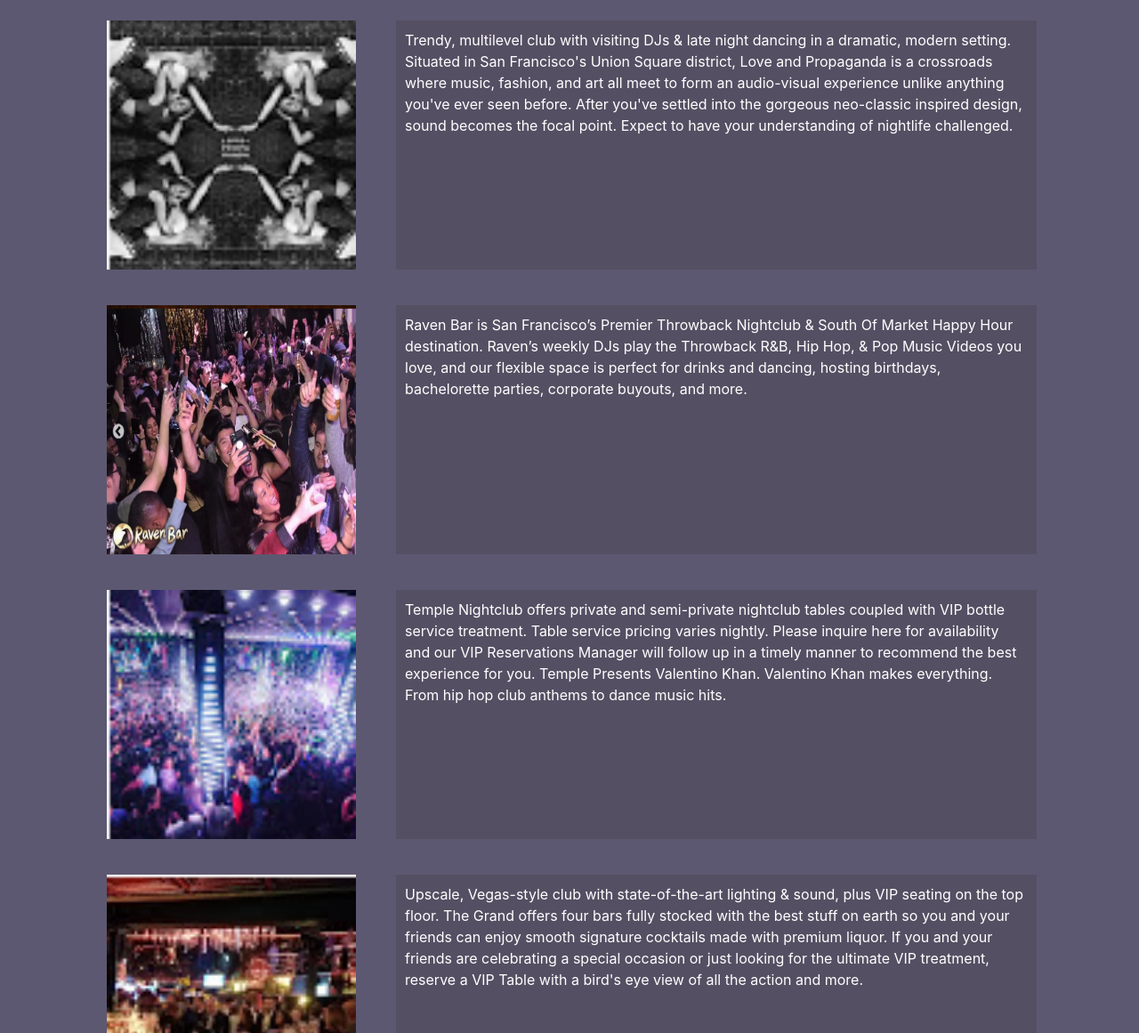
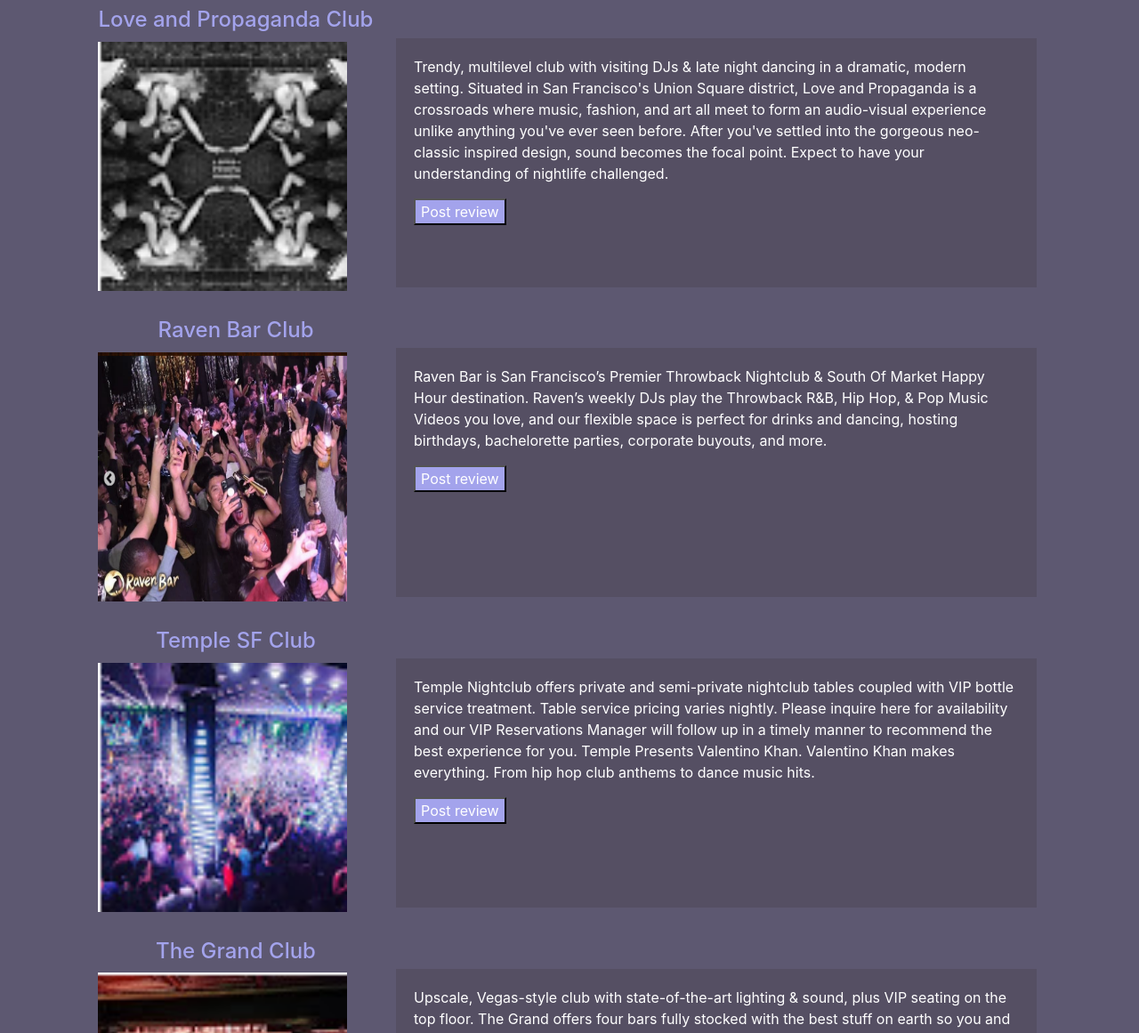
Before and after one commit to MyNameIsJohnson/Project-Club-Hoppin, a plain HTML site: page views/index.html in a window 1280 px wide. Shown: the part 1639-2800 px from the top of the page at 89% size. Drawn offline with nearby package versions, Linux system fonts and the light colour scheme.

Commit message:
added h4 for club names and post button

```diff
--- a/public/css/styles.css
+++ b/public/css/styles.css
@@ -18,7 +18,7 @@
 .clubimg img{
   width: 300px;
   height: 300px;
-  margin: 10px;
+  margin-bottom: 20px;
   padding: 10px;
 }
 .club{
@@ -26,10 +26,23 @@
 }
 .clubInfo{
   background-color: #554f63;
-  padding: 10px;
+  padding: 20px;
   color: white;
   height: 280px;
 }
 footer{
   background-color: darkgray;
 }
+a h4{
+  color: #a3a3ec;
+  margin-bottom: 0px;
+  text-align: center;
+}
+a h4:hover{
+  color: aliceblue;
+  text-decoration: none;
+}
+.postBtn{
+  background-color: #a3a3ec;
+  color: white;
+}
--- a/views/index.html
+++ b/views/index.html
@@ -26,93 +26,116 @@
     <section>
       <div class="club col-md-12 row">
         <div class="clubimg col-md-4">
+
+          <a target="_blank" href="https://blackcatsf.com/">
             <h4>
             Black Cat Jazz SF
             </h4>
-          <a target="_blank" href="https://blackcatsf.com/"><img src="/public/images/BlackCat-Jazz.png" alt="BlackCat-Jazz"/></a>
+            <img src="/public/images/BlackCat-Jazz.png" alt="BlackCat-Jazz"/></a>
         </div>
         <div class="clubInfo col-md-8">
           <p class="details">
             Swanky jazz lounge, cocktail bar & New American bistro with two levels of seating &live music. What a treasure to find this sleepy place in the heart of Tenderloin of SF. ... Black Cat was a shit-show - hip hop at a "Jazz Club"!
             <p>A RESTAURANT, BAR & LIVE JAZZ VENUE IN THE HEART OF SAN FRANCISCO’S HISTORIC ARTS & ENTERTAINMENT DISTRICT</p>
           </p>
+          <button type="submit" class="postBtn">Post review</button>
         </div>
       </div>
       <div class="club col-md-12 row">
         <div class="clubimg col-md-4">
+          <a target="_blank" href="http://www.feightsf.com/">
             <h4>
               F8 SF
             </h4>
-          <a target="_blank" href="http://www.feightsf.com/"><img src="/public/images/F8-HipHop.png" alt="F8-HipHop"/></a>
+            <img src="/public/images/F8-HipHop.png" alt="F8-HipHop"/></a>
         </div>
         <div class="clubInfo col-md-8">
           <p class="details">
             Sitting in the heart of SOMA, f8 provides a culture of eclectic music ranging from House to Hip hop, Techno to Dubstep, Electro House to Drum and Bass and much more. Our main goal is music and everything else is supplementary, although we are proud to boast our intimate atmosphere, some of the best drink specials in SF and overall quality vibes from the staff to the patrons. Come one, come all. F8 is one of the last authentic clubs that remains vibrant till this day. We hope too see you on your next adventure.
           </p>
+          <button type="submit" class="postBtn">Post review</button>
         </div>
       </div>
       <div class="club col-md-12 row">
         <div class="clubimg col-md-4">
+
+          <a target="_blank" href="http://www.harlotsf.com/">
             <h4>
             Harlot
             </h4>
-          <a target="_blank" href="http://www.harlotsf.com/"><img src="/public/images/Harlot-HipHop.png" alt="Harlot-HipHop"/></a>
+            <img src="/public/images/Harlot-HipHop.png" alt="Harlot-HipHop"/></a>
         </div>
         <div class="clubInfo col-md-8">
           <p class="details">
             Dramatic red lighting & burlesque art set the mood at this swanky lounge & late-night dance club. As local legend tells, the alleys of San Francisco’s South of Market district are named after the Barbary Coast era’s famous ladies of the evening, the HARLOTS. Deeply coveted and highly respected, the Harlot was admired for the services she provided. Time has passed, but the city’s lore remains. From her infamous dark alley, Harlot waits to please all who enter her doors.
           </p>
+          <button type="submit" class="postBtn">Post review</button>
         </div>
       </div>
       <div class="club col-md-12 row">
         <div class="clubimg col-md-4">
-          <a target="_blank" href="https://hawthornsf.com/"><img src="/public/images/Hawthorn-Latin:HipHop.png" alt="Hawthorn-Latin"/></a>
+          <a target="_blank" href="https://hawthornsf.com/">
+            <h4>Hawthorn Club</h4>
+            <img src="/public/images/Hawthorn-Latin:HipHop.png" alt="Hawthorn-Latin"/></a>
         </div>
         <div class="clubInfo col-md-8">
           <p class="details">
             For early evening cocktail guests, Hawthorn offers a full craft cocktail menu as well as signature favorites, lovingly prepared by some of the cities finest mixologists. For nightlife patrons, indulge your senses with the help of our world-class VOID Sound System, custom made for the space and designed in the UK. Whether you arrive early in the evening, or later into the night, Hawthorn strives to provide a comfortably playful atmosphere which uplifts the spirits with cocktails, art, music and dance!
           </p>
+          <button type="submit" class="postBtn">Post review</button>
         </div>
       </div>
       <div class="club col-md-12 row">
         <div class="clubimg col-md-4">
-          <a target="_blank" href="https://www.loveandpropaganda.com/"><img src="/public/images/Love&Prop-HipHop.png" alt="Love and Propaganda-HipHop"/></a>
+          <a target="_blank" href="https://www.loveandpropaganda.com/">
+            <h4>Love and Propaganda Club</h4>
+            <img src="/public/images/Love&Prop-HipHop.png" alt="Love and Propaganda-HipHop"/></a>
         </div>
         <div class="clubInfo col-md-8">
           <p class="details">
             Trendy, multilevel club with visiting DJs & late night dancing in a dramatic, modern setting. Situated in San Francisco's Union Square district, Love and Propaganda is a crossroads where music, fashion, and art all meet to form an audio-visual experience unlike anything you've ever seen before. After you've settled into the gorgeous neo-classic inspired design, sound becomes the focal point. Expect to have your understanding of nightlife challenged.
           </p>
+          <button type="submit" class="postBtn">Post review</button>
         </div>
       </div>
       <div class="club col-md-12 row">
         <div class="clubimg col-md-4">
-          <a target="_blank" href="https://www.ravenbarsf.com/"><img src="/public/images/Raven-HipHop.png" alt="Raven-HipHop"/></a>
+          <a target="_blank" href="https://www.ravenbarsf.com/">
+          <h4>Raven Bar Club</h4>
+          <img src="/public/images/Raven-HipHop.png" alt="Raven-HipHop"/></a>
         </div>
         <div class="clubInfo col-md-8">
           <p class="details">
             Raven Bar is San Francisco’s Premier Throwback Nightclub & South Of Market Happy Hour destination. Raven’s weekly DJs play the Throwback R&B, Hip Hop, & Pop Music Videos you love, and our flexible space is perfect for drinks and dancing, hosting birthdays, bachelorette parties, corporate buyouts, and more.
           </p>
+          <button type="submit" class="postBtn">Post review</button>
         </div>
       </div>
       <div class="club col-md-12 row">
         <div class="clubimg col-md-4">
-          <a target="_blank" href="https://templesf.com/"><img src="/public/images/Temple-House.png" alt="Temple-House"/></a>
+          <a target="_blank" href="https://templesf.com/">
+          <h4>Temple SF Club</h4>
+          <img src="/public/images/Temple-House.png" alt="Temple-House"/></a>
         </div>
         <div class="clubInfo col-md-8">
           <p class="details">
             Temple Nightclub offers private and semi-private nightclub tables coupled with VIP bottle service treatment. Table service pricing varies nightly. Please inquire here for availability and our VIP Reservations Manager will follow up in a timely manner to recommend the best experience for you.
             Temple Presents Valentino Khan. Valentino Khan makes everything. From hip hop club anthems to dance music hits.
           </p>
+          <button type="submit" class="postBtn">Post review</button>
         </div>
       </div>
       <div class="club col-md-12 row">
         <div class="clubimg col-md-4">
-          <a target="_blank" href="https://www.grandnightclub.com/"><img src="/public/images/TheGrand.png" alt="TheGrand-HipHop"/></a>
+          <a target="_blank" href="https://www.grandnightclub.com/">
+          <h4>The Grand Club</h4>
+          <img src="/public/images/TheGrand.png" alt="TheGrand-HipHop"/></a>
         </div>
         <div class="clubInfo col-md-8">
           <p class="details">
             Upscale, Vegas-style club with state-of-the-art lighting & sound, plus VIP seating on the top floor. The Grand offers four bars fully stocked with the best stuff on earth so you and your friends can enjoy smooth signature cocktails made with premium liquor. If you and your friends are celebrating a special occasion or just looking for the ultimate VIP treatment, reserve a VIP Table with a bird's eye view of all the action and more.
           </p>
+          <button type="submit" class="postBtn">Post review</button>
         </div>
       </div>
     </section>
```
Lines whose indentation alone changed are shown as unchanged.
